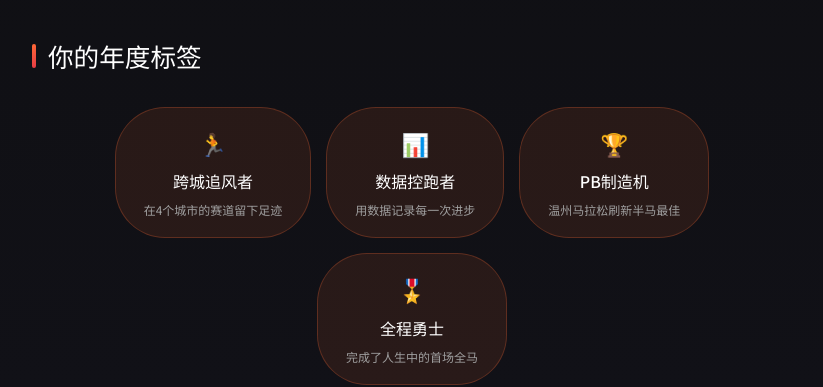
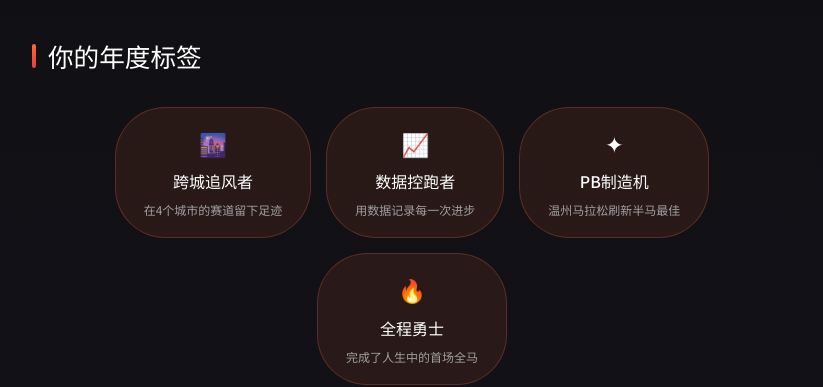
Before and after one commit to marathon-report/marathon-report.github.io, a plain HTML site: page index_scrolly.html in a window 1280 px wide. Shown: the part 1020-1407 px from the top of the page, without its empty margins (228-1051 px from the left). Drawn offline with Linux system fonts and the light colour scheme.

Commit message:
style: 优化年度标签图标

```diff
--- a/index_scrolly.html
+++ b/index_scrolly.html
@@ -749,22 +749,22 @@
             <h2 class="section-title">你的年度标签</h2>
             <div class="tags-container">
                 <div class="tag">
-                    <span class="tag-icon">🏃</span>
+                    <span class="tag-icon">🌆</span>
                     <span class="tag-name">跨城追风者</span>
                     <span class="tag-desc">在4个城市的赛道留下足迹</span>
                 </div>
                 <div class="tag">
-                    <span class="tag-icon">📊</span>
+                    <span class="tag-icon">📈</span>
                     <span class="tag-name">数据控跑者</span>
                     <span class="tag-desc">用数据记录每一次进步</span>
                 </div>
                 <div class="tag">
-                    <span class="tag-icon">🏆</span>
+                    <span class="tag-icon">✦</span>
                     <span class="tag-name">PB制造机</span>
                     <span class="tag-desc">温州马拉松刷新半马最佳</span>
                 </div>
                 <div class="tag">
-                    <span class="tag-icon">🎖️</span>
+                    <span class="tag-icon">🔥</span>
                     <span class="tag-name">全程勇士</span>
                     <span class="tag-desc">完成了人生中的首场全马</span>
                 </div>
```
Also changed, not shown: index_slides.html (+4 -4 lines).
